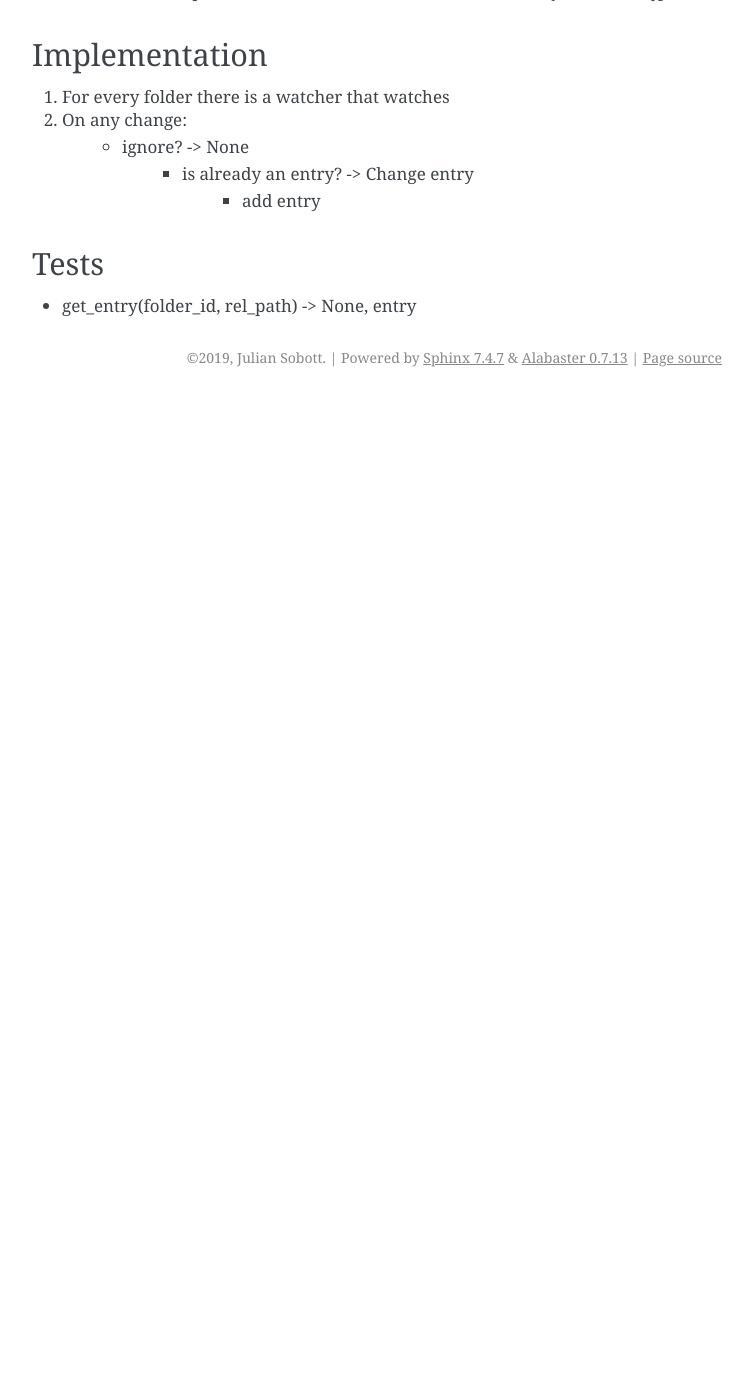
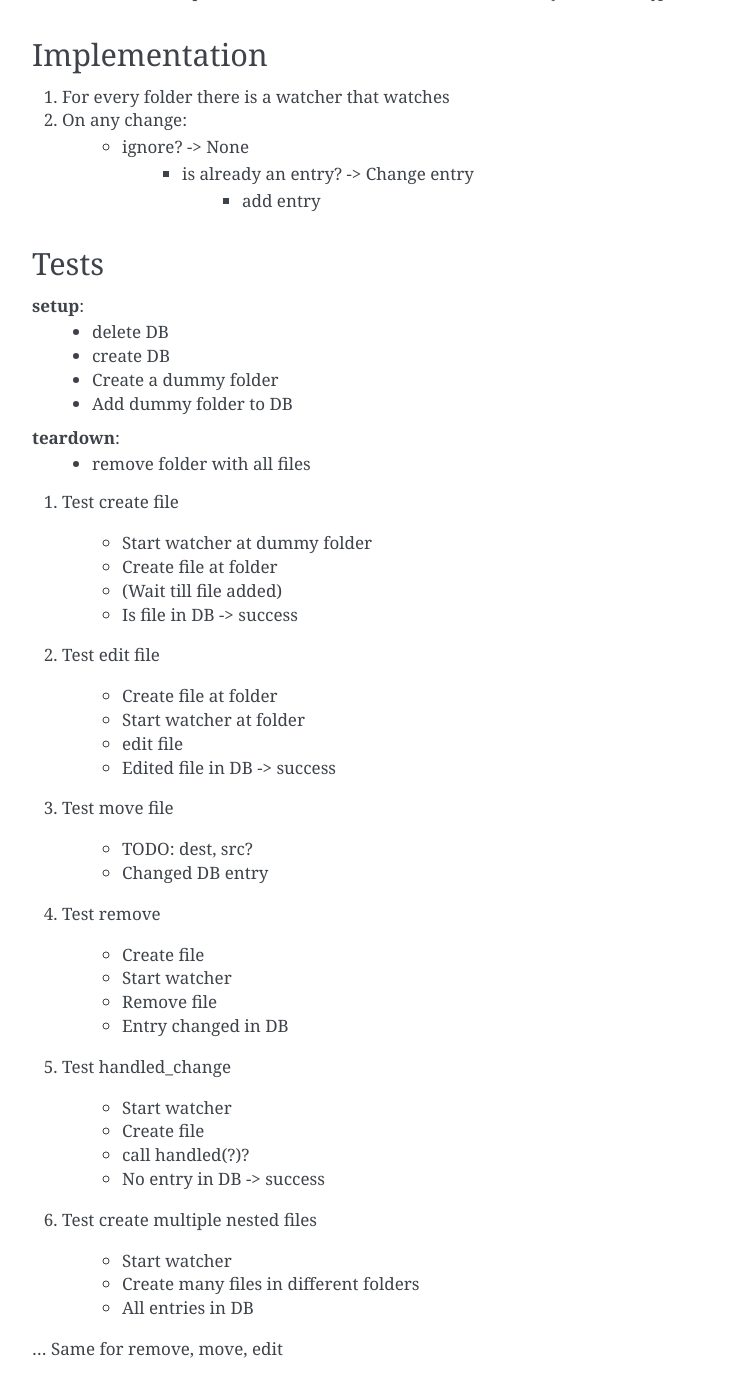
Before and after one commit to JulianSobott/OpenDrive, a Sphinx documentation site: the page built from docs/internal/file_changes.rst, in a window 1280 px wide and 1400 px high, scrolled down 1232 px. Shown: the top 1397 px of the window, without its empty margins (388-1141 px from the left). Built offline with Sphinx 7.4.7, drawn with Linux system fonts in a browser that asks for light colours; before the commit the page ends 1629 px from its top, so only the background shows below that.

Commit message:
Add file_changes test docs

```diff
--- a/docs/internal/file_changes.rst
+++ b/docs/internal/file_changes.rst
@@ -64,4 +64,52 @@ Implementation
 Tests
 ---------
 
-- get_entry(folder_id, rel_path) -> None, entry
+**setup**:
+    - delete DB
+    - create DB
+    - Create a dummy folder
+    - Add dummy folder to DB
+
+**teardown**:
+    - remove folder with all files
+
+1. Test create file
+
+    - Start watcher at dummy folder
+    - Create file at folder
+    - (Wait till file added)
+    - Is file in DB -> success
+
+2. Test edit file
+
+    - Create file at folder
+    - Start watcher at folder
+    - edit file
+    - Edited file in DB -> success
+
+3. Test move file
+
+    - TODO: dest, src?
+    - Changed DB entry
+
+4. Test remove
+
+    - Create file
+    - Start watcher
+    - Remove file
+    - Entry changed in DB
+
+5. Test handled_change
+
+    - Start watcher
+    - Create file
+    - call handled(?)?
+    - No entry in DB -> success
+
+6. Test create multiple nested files
+
+    - Start watcher
+    - Create many files in different folders
+    - All entries in DB
+
+... Same for remove, move, edit
```
